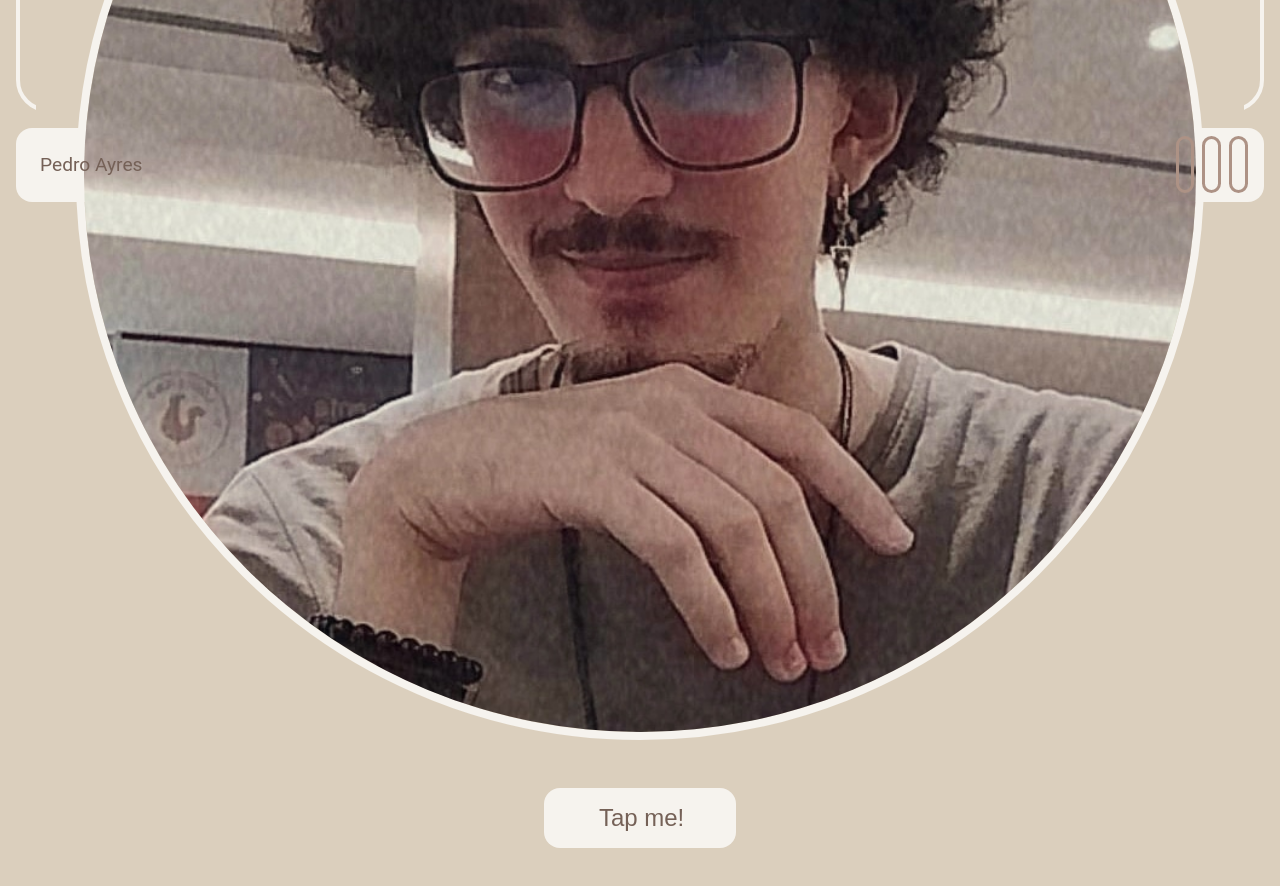
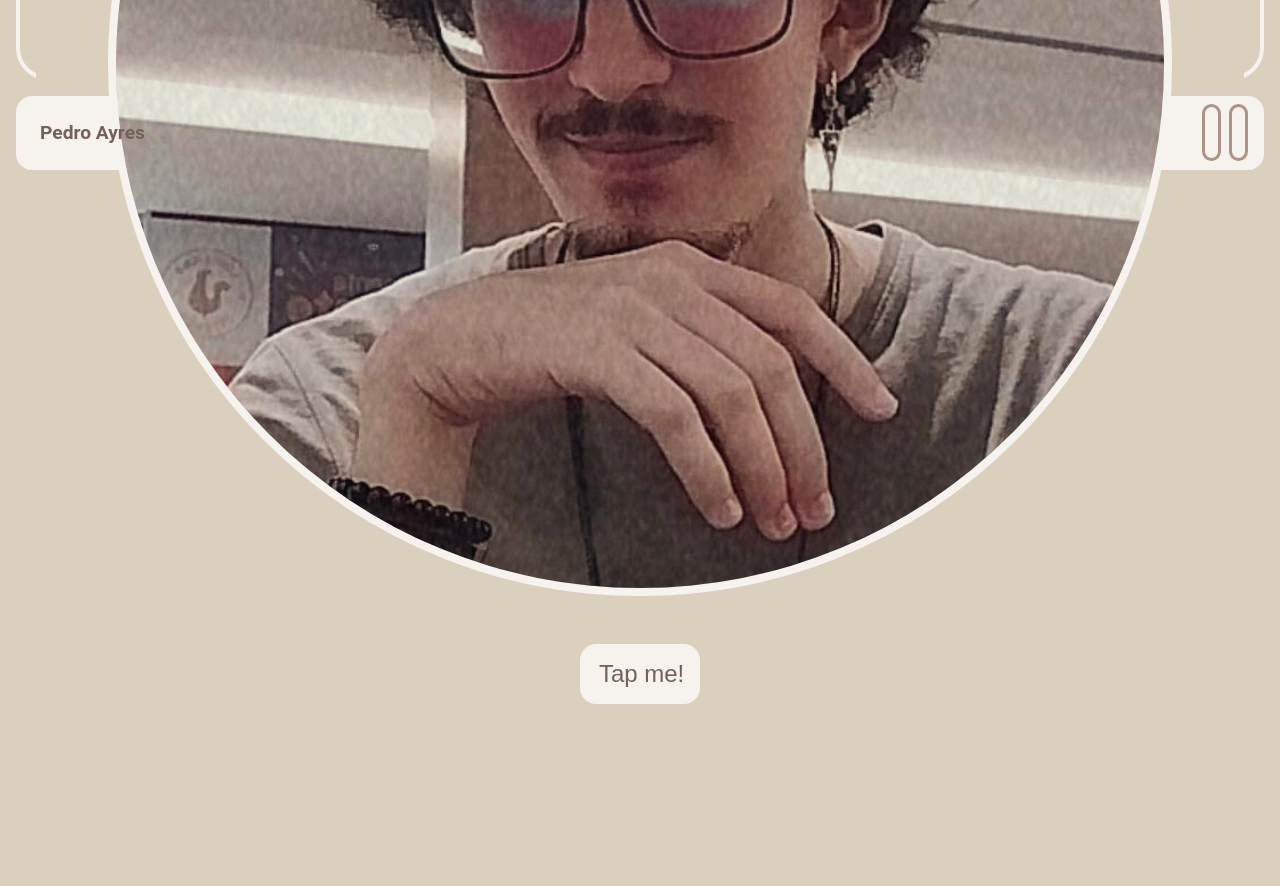
Before and after one commit to Kacaii/clt-portfolio, a website: page static/index.html in a window 1280 px wide. Shown: the part 600-1486 px from the top of the page. After the commit the page ends 1384 px from the top, so only its background shows below. Drawn offline with nearby package versions, Linux system fonts and the light colour scheme; a web font is replaced by a local one.

Commit message:
remove dark mode for now

```diff
--- a/static/css/styles.css
+++ b/static/css/styles.css
@@ -18,17 +18,20 @@
 }
 
 body {
-  height: 80dvh;
   font-family: Roboto;
   padding: 1rem;
   background-color: var(--secondary-color);
+
+  b {
+    font-weight: bold;
+  }
 }
 
 #shell {
   padding: 1rem;
   border: 0.25rem solid var(--primary-color);
   border-radius: 2rem;
-  height: 100%;
+  height: calc(100dvh - 12rem);
   margin: 1rem 0;
 }
 
@@ -63,19 +66,18 @@ body {
     border-radius: 1rem;
     font-size: 2rem;
     height: 2rem;
+    cursor: pointer;
   }
 }
 
 .landing-page {
+  align-items: center;
+  background-color: var(--secondary-color);
   display: flex;
   flex-direction: column;
-  align-items: center;
+  gap: 3rem;
   justify-content: center;
-  gap: 3rem;
-
-  padding: 10rem 3rem;
-
-  background-color: var(--secondary-color);
+  padding: 5rem;
 
   .profile-picture {
     border: 0.5rem solid var(--primary-color);
@@ -87,6 +89,7 @@ body {
   .button {
     border: none;
     border-radius: 1rem;
+    cursor: pointer;
 
     display: flex;
     gap: 0.2rem;
@@ -96,12 +99,10 @@ body {
     background-color: var(--primary-color);
     font-size: 1.5rem;
     color: var(--text-color-primary);
-
-    width: 12rem;
-    transition: width 100ms ease-in-out;
+    transition: transform 100ms ease-in-out;
 
     &:hover {
-      width: 13rem;
+      transform: scale(1.1);
     }
   }
 }
--- a/static/index.html
+++ b/static/index.html
@@ -12,9 +12,10 @@
       crossorigin="anonymous"
     ></script>
   </head>
+
   <body>
-    <!-- It wraps around the main content -->
     <main id="shell">
+      <!-- This will be swapped -->
       <section class="landing-page">
         <img
           src="/static/assets/img/pfp.jpg"
@@ -27,19 +28,18 @@
           hx-swap="innerHTML"
           class="button"
         >
-          <i class="nf nf-md-gesture_tap"></i><b>Tap me!</b>
+          <i class="nf nf-md-gesture_tap"></i>Tap me!
         </button>
       </section>
+      <!-- end -->
     </main>
 
     <nav class="navbar">
       <div class="main">
         <i class="nf nf-dev-terminal"></i>
-        <p class="main-name">Pedro Ayres</p>
+        <p class="main-name"><b>Pedro Ayres</b></p>
       </div>
-
       <ul class="button_list">
-        <li><i class="nf nf-fa-moon button_icon"></i></li>
         <li><i class="nf nf-dev-github button_icon"></i></li>
         <li><i class="nf nf-md-menu button_icon"></i></li>
       </ul>
```
